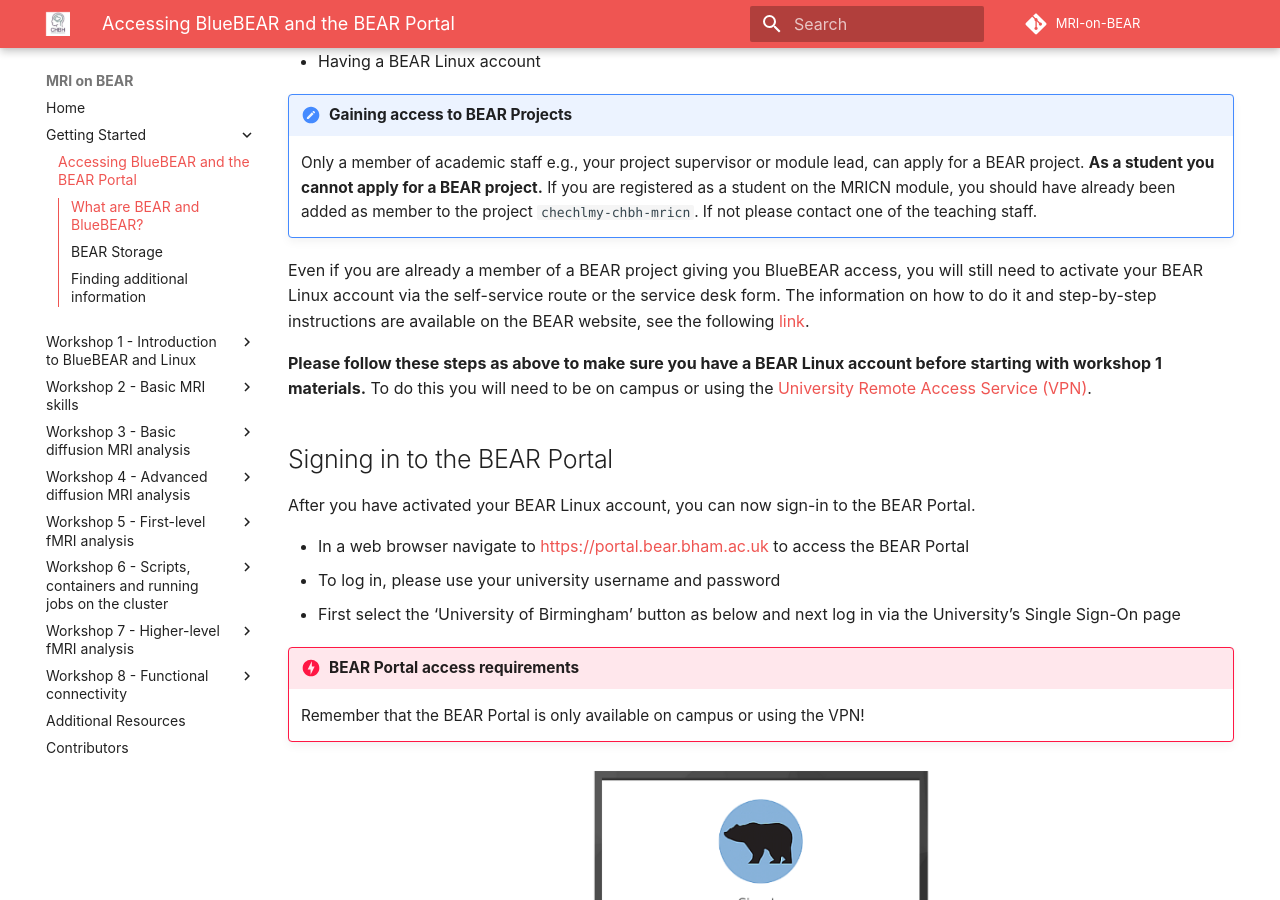
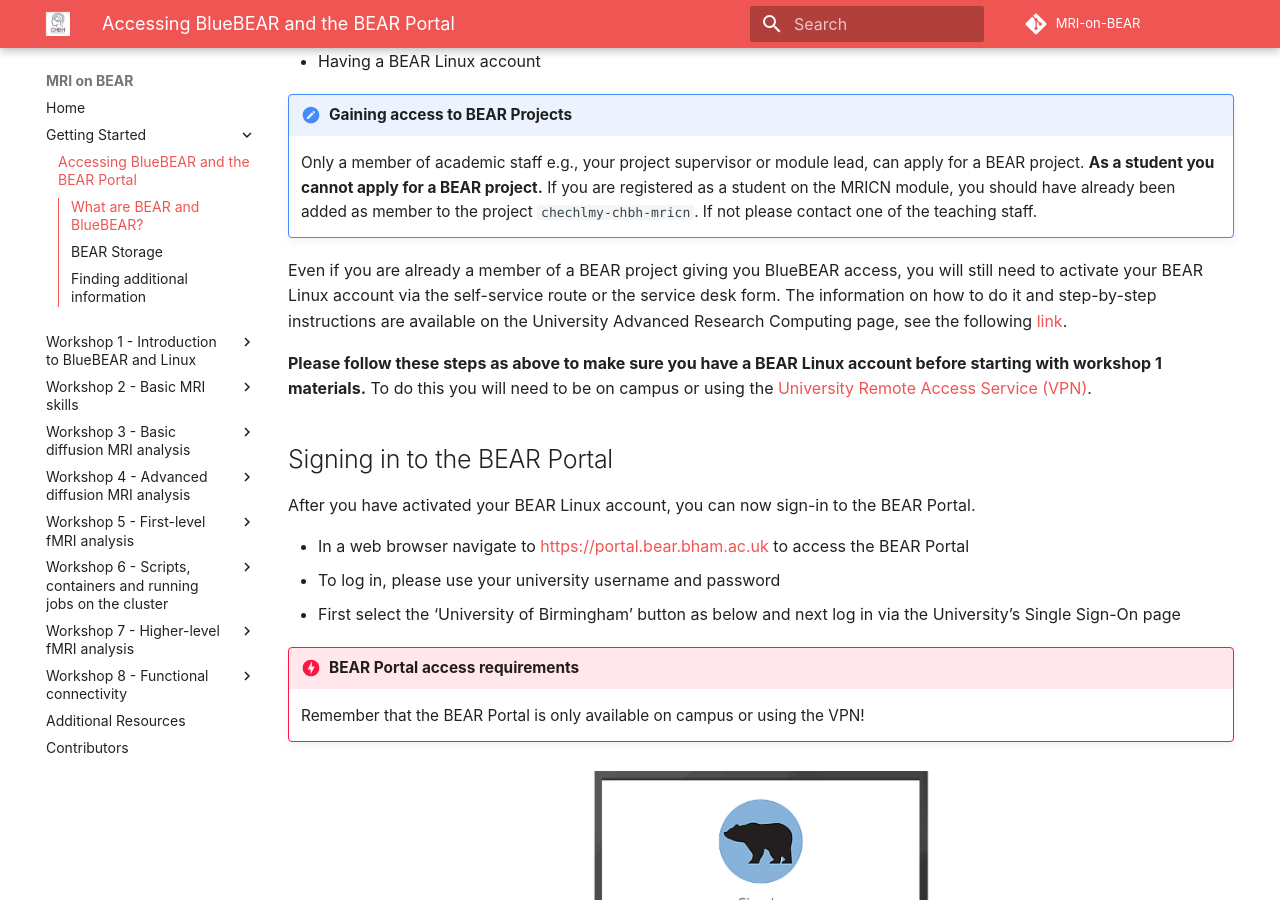
Before and after one commit to chbh-opensource/mri-on-bear-edu, an MkDocs documentation site: the page built from docs/setting-up.md, in a window 1280 px wide and 900 px high, scrolled down 1338 px. Built offline with MkDocs 1.6.1 and Material for MkDocs 9.7.7, drawn with Linux system fonts in a browser that asks for light colours; some web fonts are replaced; comment, search, counter and statistics services are not loaded.

Commit message:
fixed BEAR Linux link

```diff
--- a/docs/setting-up.md
+++ b/docs/setting-up.md
@@ -32,9 +32,9 @@ There are two steps to gaining access to BlueBEAR:
 !!! note "Gaining access to BEAR Projects"
     Only a member of academic staff e.g., your project supervisor or module lead, can apply for a BEAR project. <b>As a student you cannot apply for a BEAR project.</b> If you are registered as a student on the MRICN module, you should have already been added as member to the project `chechlmy-chbh-mricn`. If not please contact one of the teaching staff.
 
-Even if you are already a member of a BEAR project giving you BlueBEAR access, you will still need to activate your BEAR Linux account via the self-service route or the service desk form. The information on how to do it and step-by-step instructions are available on the BEAR website, see the following [link](https://www.birmingham.ac.uk/research/arc/contact/bear-linux-account?_ga=2.176269477.1685318850.1729004469-1655917096.1696437021).
+Even if you are already a member of a BEAR project giving you BlueBEAR access, you will still need to activate your BEAR Linux account via the self-service route or the service desk form. The information on how to do it and step-by-step instructions are available on the University Advanced Research Computing page, see the following [link](https://www.birmingham.ac.uk/research/arc/contact/bear-linux-account).
 
-<b>Please follow these steps as above to make sure you have a BEAR Linux account before starting with workshop 1 materials.</b> To do this you will need to be on campus or using the [University Remote Access Service (VPN)](https://intranet.birmingham.ac.uk/collaboration/pure/using-pure/remote-access.aspx).
+<b>Please follow these steps as above to make sure you have a BEAR Linux account before starting with workshop 1 materials.</b> To do this you will need to be on campus or using the [University Remote Access Service (VPN)](https://itservicedesk.bham.ac.uk/itportal?id=uob_kb_article&sysparm_article=KB13508).
 
 <h2>Signing in to the BEAR Portal</h2>
 
```
